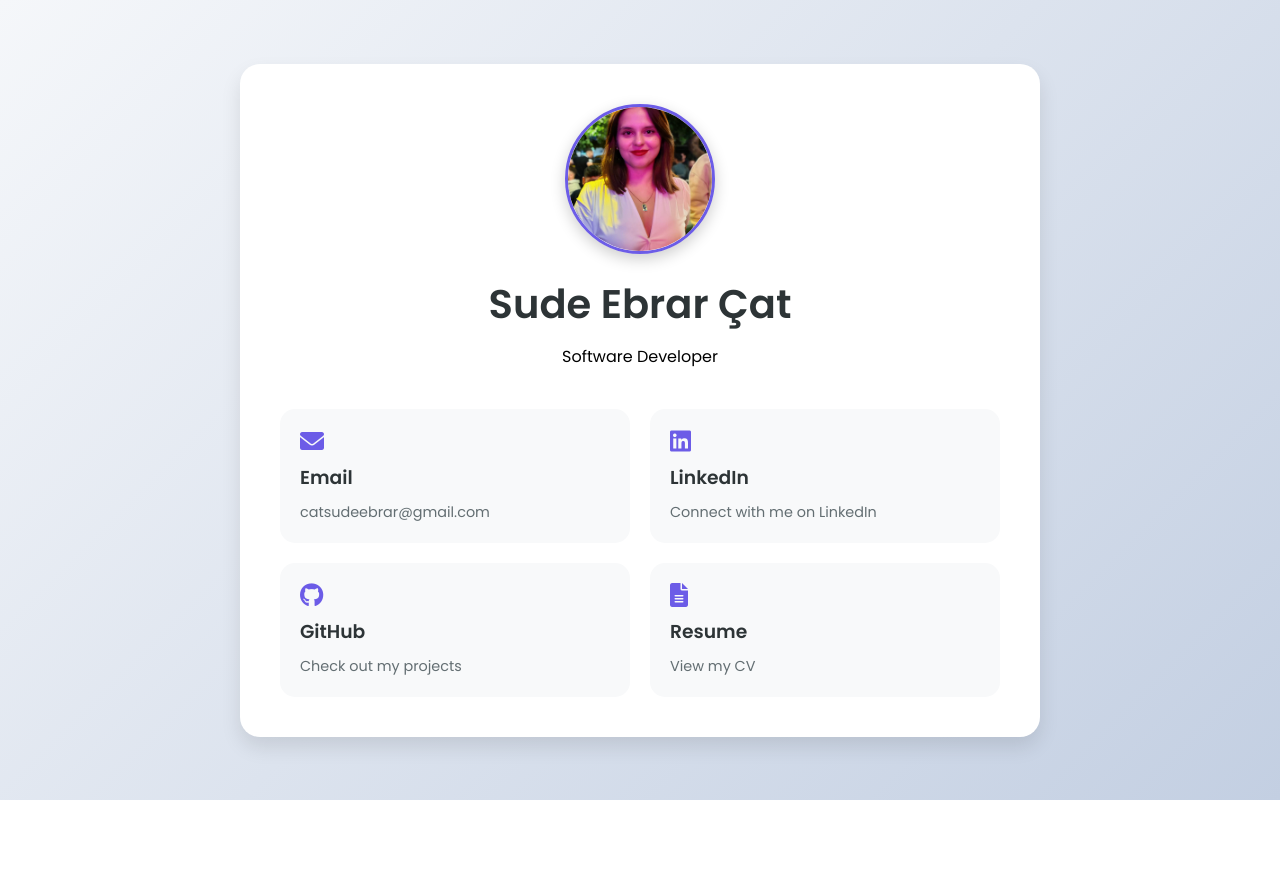
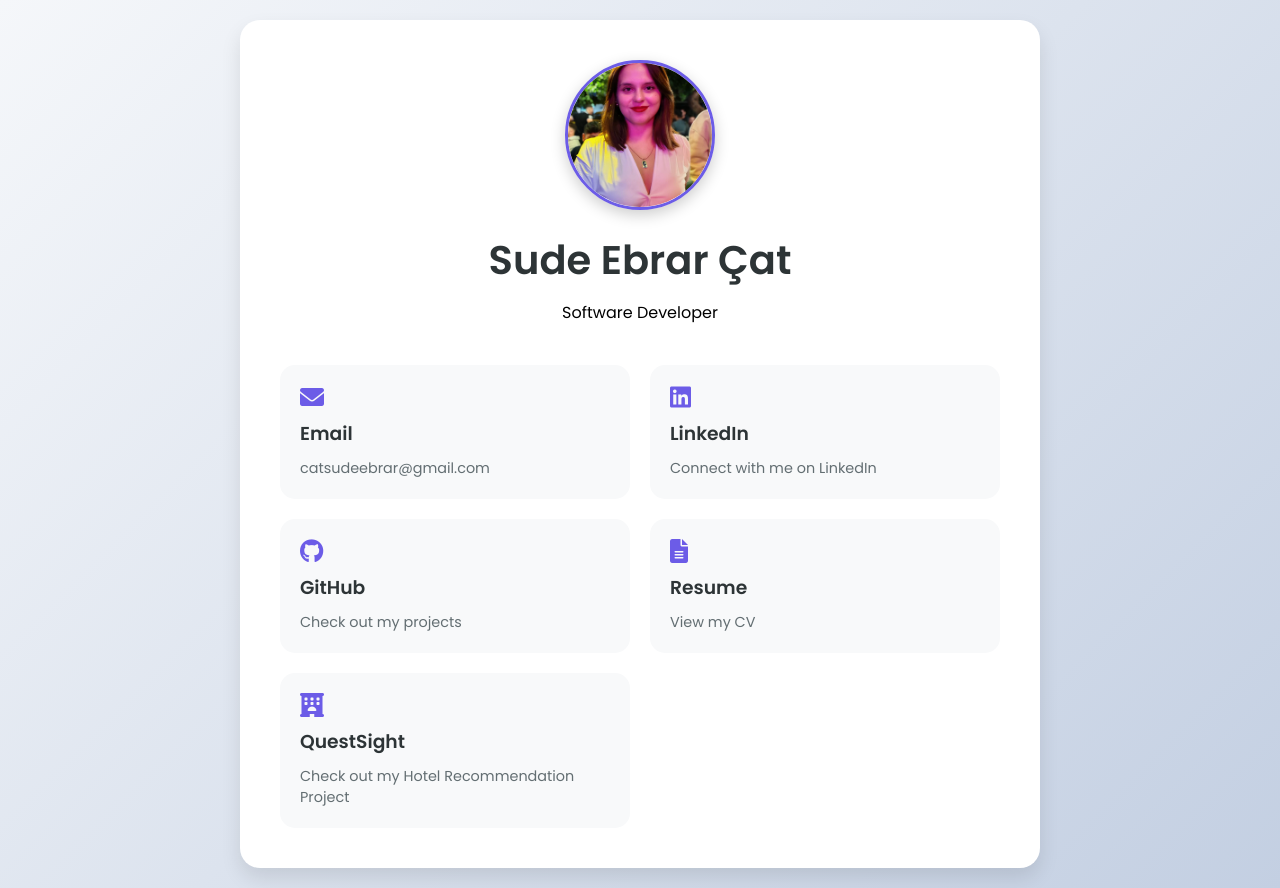
Before and after one commit to SudeCat/SudeCat.github.io, a plain HTML site: page index.html in a window 1280 px wide. Before the commit the page ends 800 px from the top, so only its background shows below. Drawn offline with Linux system fonts and the light colour scheme.

Commit message:
Added QuestSight project link

```diff
--- a/index.html
+++ b/index.html
@@ -151,6 +151,12 @@
                     <h3>Resume</h3>
                     <p>View my CV</p>
                 </a>
+
+                <a href="https://hotel-recommendation-nine.vercel.app/" target="_blank" class="info-box">
+                    <i class="fas fa-hotel"></i>
+                    <h3>QuestSight</h3>
+                    <p>Check out my Hotel Recommendation Project</p>
+                </a>
             </div>
         </div>
     </div>
```
